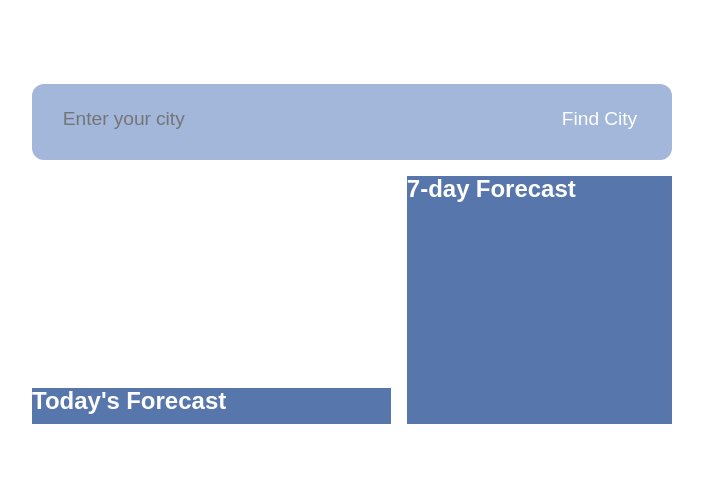
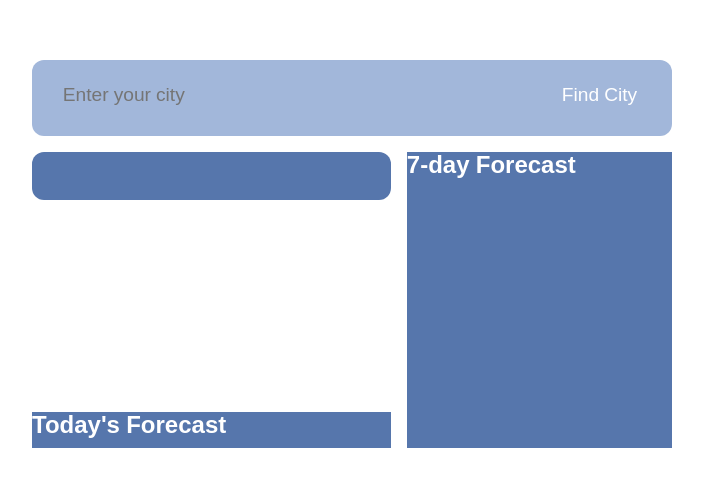
Before and after one commit to DefalterXD/Weather-App, a website built with webpack: page src/template.html in a window 1280 px wide. Shown: the part 146-632 px from the top of the page, without its empty margins (288-991 px from the left). Built offline with nearby package versions, Linux system fonts and the light colour scheme.

Commit message:
feat: add padding and radius to meta container

```diff
--- a/src/style.css
+++ b/src/style.css
@@ -54,6 +54,8 @@ form {
 .meta__container {
     grid-area: meta;
     background-color: var(--primary-color);
+    padding: var(--padding-default);
+    border-radius: var(--border-default);
 }
 
 .condition__container {
```
